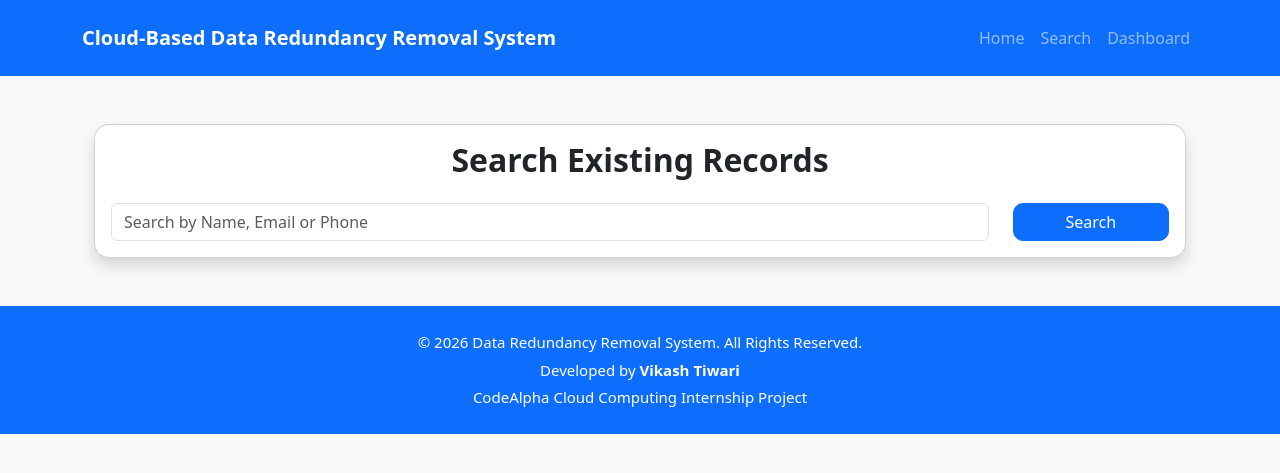
After one commit to vikashtiwari-FSD/Data-Redundancy-System, a Flask app: page /search in a window 1280 px wide. The commit adds this page. Shown: the top 473 px of the page. Run offline with Flask 3, Linux system fonts and the light colour scheme.

Commit message:
Implement search functionality for user records

```diff
--- a/app.py
+++ b/app.py
@@ -2,6 +2,7 @@ from flask import Flask
 
 from routes.home import home_bp
 from routes.dashboard import dashboard_bp
+from routes.search import search_bp
 
 app = Flask(__name__)
 
@@ -9,6 +10,7 @@ app.secret_key = "codealpha123"
 
 app.register_blueprint(home_bp)
 app.register_blueprint(dashboard_bp)
+app.register_blueprint(search_bp)
 
 if __name__ == "__main__":
     app.run(debug=True)
--- /dev/null
+++ b/routes/search.py
@@ -0,0 +1,23 @@
+from flask import Blueprint, render_template, request
+
+from database.search_operations import search_users
+
+search_bp = Blueprint("search", __name__)
+
+
+@search_bp.route("/search", methods=["GET"])
+def search():
+
+    keyword = request.args.get("keyword", "").strip()
+
+    results = []
+
+    if keyword:
+
+        results = search_users(keyword)
+
+    return render_template(
+        "search.html",
+        keyword=keyword,
+        results=results
+    )
--- a/templates/base.html
+++ b/templates/base.html
@@ -60,6 +60,12 @@
                         </a>
 
                     </li>
+
+                    <li class="nav-item">
+    <a class="nav-link" href="/search">
+        Search
+    </a>
+</li>
 
                     <li class="nav-item">
 
--- /dev/null
+++ b/templates/search.html
@@ -0,0 +1,127 @@
+{% extends "base.html" %}
+
+{% block title %}
+Search Records
+{% endblock %}
+
+{% block content %}
+
+<div class="container mt-5">
+
+    <div class="card shadow">
+
+        <div class="card-body">
+
+            <h2 class="text-center mb-4">
+                Search Existing Records
+            </h2>
+
+            <form action="/search" method="GET">
+
+                <div class="row">
+
+                    <div class="col-md-10">
+
+                        <input
+                            type="text"
+                            class="form-control"
+                            name="keyword"
+                            placeholder="Search by Name, Email or Phone"
+                            value="{{ keyword }}">
+
+                    </div>
+
+                    <div class="col-md-2 d-grid">
+
+                        <button
+                            type="submit"
+                            class="btn btn-primary">
+
+                            Search
+
+                        </button>
+
+                    </div>
+
+                </div>
+
+            </form>
+
+        </div>
+
+    </div>
+
+    {% if keyword %}
+
+    <div class="card shadow mt-4">
+
+        <div class="card-body">
+
+            <h4 class="mb-3">
+
+                Search Results
+
+            </h4>
+
+            {% if results %}
+
+            <div class="table-responsive">
+
+                <table class="table table-bordered table-hover">
+
+                    <thead class="table-dark">
+
+                        <tr>
+
+                            <th>ID</th>
+                            <th>Name</th>
+                            <th>Email</th>
+                            <th>Phone</th>
+
+                        </tr>
+
+                    </thead>
+
+                    <tbody>
+
+                        {% for user in results %}
+
+                        <tr>
+
+                            <td>{{ user.id }}</td>
+
+                            <td>{{ user.full_name }}</td>
+
+                            <td>{{ user.email }}</td>
+
+                            <td>{{ user.phone }}</td>
+
+                        </tr>
+
+                        {% endfor %}
+
+                    </tbody>
+
+                </table>
+
+            </div>
+
+            {% else %}
+
+            <div class="alert alert-warning">
+
+                No matching records found.
+
+            </div>
+
+            {% endif %}
+
+        </div>
+
+    </div>
+
+    {% endif %}
+
+</div>
+
+{% endblock %}
```
Also changed, not shown: database/search_operations.py (added, +35 -0 lines).
